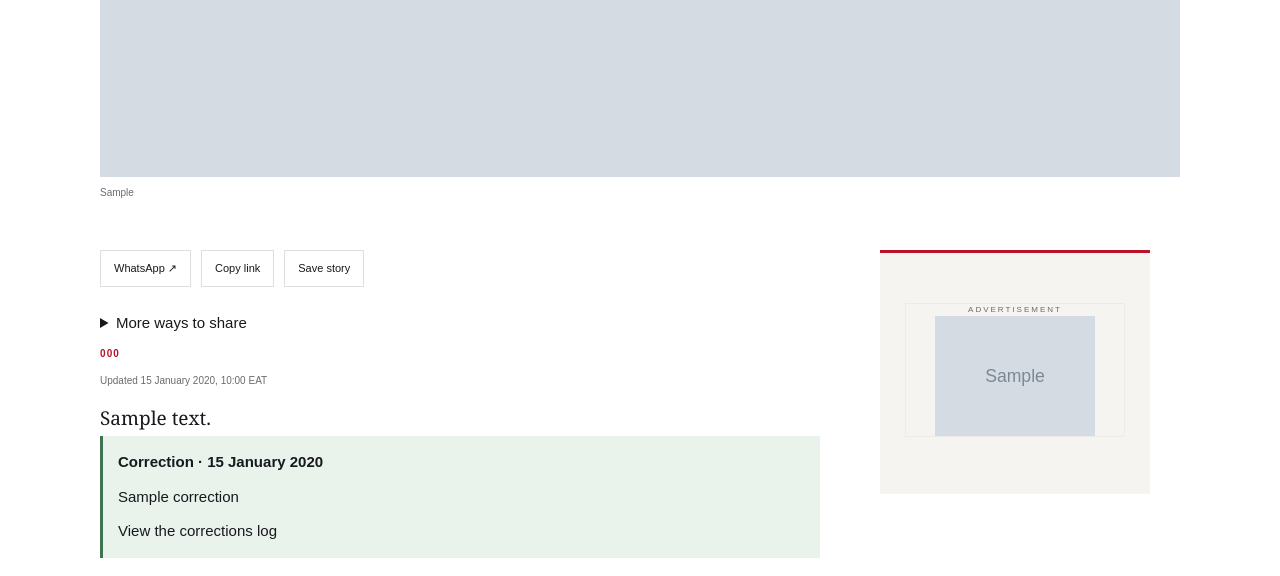
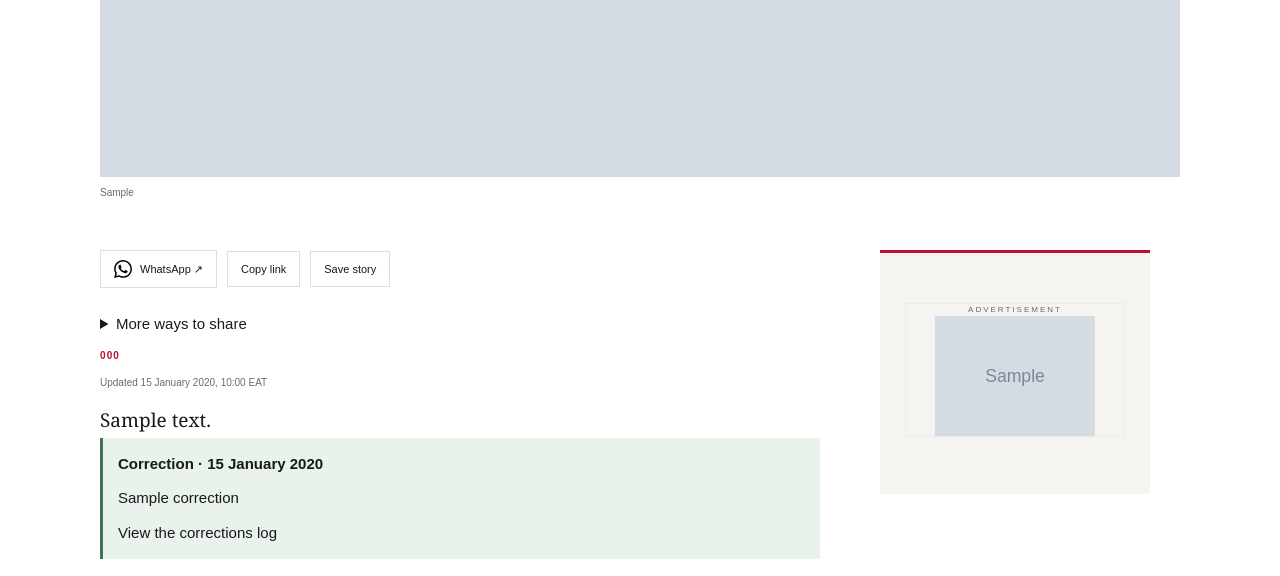
Before and after one commit to cedarmondenterprises/Cedarmondtv.co.ke, a Django app: template templates/news/article.html in a window 1280 px wide. Shown: the part 1044-1620 px from the top of the page. Run offline with Django 5.2, Linux system fonts and the light colour scheme; the template is opened without the code that fills it: most values are stand-ins (such as "Sample title", 1, 10 or a date in 2020); grey boxes marked "Sample" are stand-in pictures; form fields are guessed from the names that the template uses.

Commit message:
Add brand icons to article sharing links

```diff
--- /dev/null
+++ b/static/share.css
@@ -0,0 +1,5 @@
+.share-destinations ul{display:flex;flex-wrap:wrap;gap:8px;list-style:none;padding:0;margin:12px 0}
+.share-destinations summary{cursor:pointer}
+.share-destinations a,.share a{display:inline-flex;align-items:center;gap:8px}
+.share-destinations a{min-height:44px;padding:6px 10px;border:1px solid var(--line);border-radius:5px}
+.share-destinations img,.share .share-icon{width:18px;height:18px;flex:none}
--- a/templates/news/article.html
+++ b/templates/news/article.html
@@ -1,8 +1,8 @@
 {% extends 'base.html' %}
-{% load article_sharing %}
+{% load article_sharing static %}
 {% block title %}{{ seo_title }}{% endblock %}
 {% block description %}{{ seo_description }}{% endblock %}
-{% block meta %}<meta property="article:published_time" content="{{ article.published_at|date:'c' }}"><meta property="article:modified_time" content="{{ article.updated_at|date:'c' }}"><meta property="article:section" content="{{ article.category.name }}">{% for tag in article.tags.all %}<meta property="article:tag" content="{{ tag.name }}">{% endfor %}<script nonce="{{ request.csp_nonce }}" type="application/ld+json">{{ schema_json|safe }}</script><script nonce="{{ request.csp_nonce }}" type="application/ld+json">{{ breadcrumb_schema_json|safe }}</script>{% endblock %}
+{% block meta %}<link rel="stylesheet" href="{% static 'share.css' %}"><meta property="article:published_time" content="{{ article.published_at|date:'c' }}"><meta property="article:modified_time" content="{{ article.updated_at|date:'c' }}"><meta property="article:section" content="{{ article.category.name }}">{% for tag in article.tags.all %}<meta property="article:tag" content="{{ tag.name }}">{% endfor %}<script nonce="{{ request.csp_nonce }}" type="application/ld+json">{{ schema_json|safe }}</script><script nonce="{{ request.csp_nonce }}" type="application/ld+json">{{ breadcrumb_schema_json|safe }}</script>{% endblock %}
 {% block content %}
 <div class="reading-progress" aria-hidden="true"></div>
 <div class="breadcrumb"><a href="/">Home</a> / <a href="{{ article.category.get_absolute_url }}">{{ article.category.name }}</a></div>
@@ -12,7 +12,7 @@
   <div class="byline"><span class="avatar">{{ article.author.name|slice:':1' }}</span><div><a href="{{ article.author.get_absolute_url }}">{{ article.author.name }}</a><p class="meta">{{ article.published_at|date:'j F Y, H:i' }} EAT · {{ article.reading_minutes }} min read</p></div></div>
   {% if article.display_image %}<figure>{% include 'news/image.html' with item=article eager=True %}{% if article.display_credit %}<figcaption>{{ article.display_credit }}</figcaption>{% endif %}</figure>{% endif %}
   <div class="article-columns{% if not newsletter_enabled and not sidebar_ad %} article-columns-wide{% endif %}"><div class="article-main">
-    <div class="share"><a href="https://wa.me/?text={{ share_text }}" rel="noopener" target="_blank">WhatsApp ↗</a><button id="copy-link" type="button">Copy link</button><button id="save-story" data-slug="{{ article.slug }}" type="button" aria-pressed="false">Save story</button><span id="share-status" role="status"></span></div>
+    <div class="share"><a href="https://wa.me/?text={{ share_text }}" rel="noopener" target="_blank"><img class="share-icon" src="{% static 'share-icons/whatsapp.svg' %}" width="18" height="18" alt="">WhatsApp ↗</a><button id="copy-link" type="button">Copy link</button><button id="save-story" data-slug="{{ article.slug }}" type="button" aria-pressed="false">Save story</button><span id="share-status" role="status"></span></div>
     {% if not preview %}{% article_sharing canonical article.title %}{% endif %}
     {% if article.dateline %}<p class="eyebrow">{{ article.dateline }}</p>{% endif %}
     {% if article.revised_at %}<p class="meta">Updated <time datetime="{{ article.revised_at|date:'c' }}">{{ article.revised_at|date:'j F Y, H:i' }} EAT</time></p>{% endif %}
--- a/templates/news/share_destinations.html
+++ b/templates/news/share_destinations.html
@@ -1,8 +1,9 @@
+{% load static %}
 <details class="share-destinations">
   <summary>More ways to share</summary>
   <ul>
     {% for label, url in destinations %}
-      <li><a href="{{ url }}">{{ label }}</a></li>
+      <li><a href="{{ url }}"><img src="{% static 'share-icons/'|add:label|lower|add:'.svg' %}" width="18" height="18" alt="">{{ label }}</a></li>
     {% endfor %}
   </ul>
 </details>
```
Also changed, not shown: static/share-icons/bluesky.svg (added), static/share-icons/email.svg (added), static/share-icons/facebook.svg (added), static/share-icons/linkedin.svg (added), static/share-icons/pinterest.svg (added), static/share-icons/reddit.svg (added), static/share-icons/telegram.svg (added), static/share-icons/threads.svg (added), static/share-icons/tumblr.svg (added), static/share-icons/whatsapp.svg (added), static/share-icons/x.svg (added).
